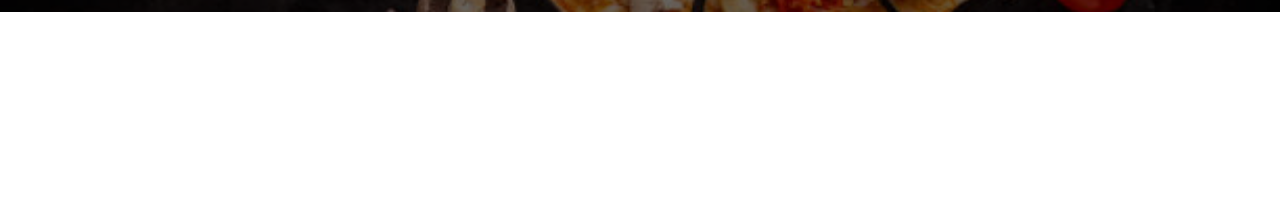
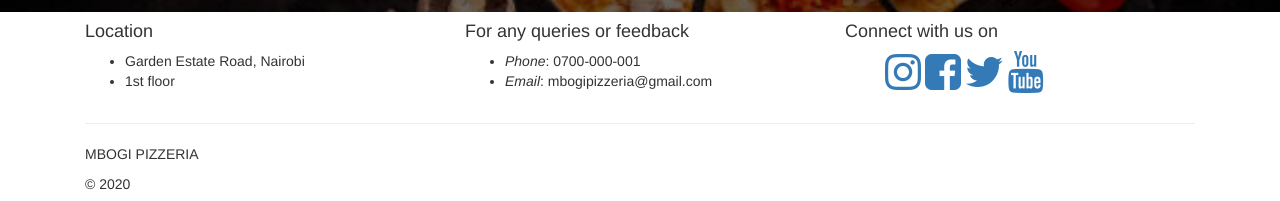
Before and after one commit to Kabu1/mbogipizzeria, a plain HTML site: page index.html in a window 1280 px wide. Shown: the part 2492-2693 px from the top of the page. Before the commit the page ends 2504 px from the top, so only its background shows below. Drawn offline with nearby package versions, Linux system fonts and the light colour scheme.

Commit message:
add social media icons

```diff
--- a/index.html
+++ b/index.html
@@ -6,6 +6,7 @@
     <link rel="stylesheet" href="css/bootstrap.css">
     <link rel="stylesheet" href="css/styles.css">
     <link rel="stylesheet" href="https://maxcdn.bootstrapcdn.com/bootstrap/3.4.1/css/bootstrap.min.css">
+    <link rel="stylesheet" href="https://cdnjs.cloudflare.com/ajax/libs/font-awesome/4.7.0/css/font-awesome.min.css">
     <script src="https://code.jquery.com/jquery-3.5.1.js" integrity="sha256-QWo7LDvxbWT2tbbQ97B53yJnYU3WhH/C8ycbRAkjPDc=" crossorigin="anonymous"></script>
     <script src="js/scripts.js"></script>
 
@@ -190,6 +191,47 @@
 
     </section>
     <section id="footer">
+        <div class="container" id="Contact">
+            <div class="row">
+                <div class="col-md-4 col-sm-12">
+                    <div class="location">
+                      <h4>Location</h4>
+                      <ul>
+                          <li>Garden Estate Road, Nairobi</li>
+                          <li>1st floor <br></li>
+                      </ul>
+                    </div>
+                </div>
+                <div class="col-md-4 col-sm-12">
+                    <div class="contact-info">
+                        <h4>For any queries or feedback</h4>
+                        <ul>
+                            <li><em>Phone</em>: 0700-000-001</li>
+                            <li><em>Email</em>: mbogipizzeria@gmail.com</li>
+                        </ul>
+                    </div>
+                </div>
+                <div class="col-md-4 col-sm-12">
+                    <div class="connect-us">
+                        <h4>Connect with us on</h4>
+                        <ul>
+
+                            <a href="https://www.instagram.com/"> <i class="fa fa-instagram fa-3x" aria-hidden="true"></i></a>
+                            <a href="https://www.facebook.com/"> <i class="fa fa-facebook-square fa-3x" aria-hidden= "true"></i> </a>
+                            <a href="https://www.twitter.com/"> <i class="fa fa-twitter fa-3x" aria-hidden= "true"></i> </a>
+                            <a href="https://www.youtube.com/"> <i class="fa fa-youtube fa-3x" aria-hidden= "true"></i> </a>
+
+                        </ul>
+                    </div>
+                </div>
+
+            </div>
+            <div class="copyright">
+                <hr class="line">
+                <p>MBOGI PIZZERIA</p>
+                <p> © 2020</p>
+            </div>
+        </div>
 
     </section>
 </body>
```
